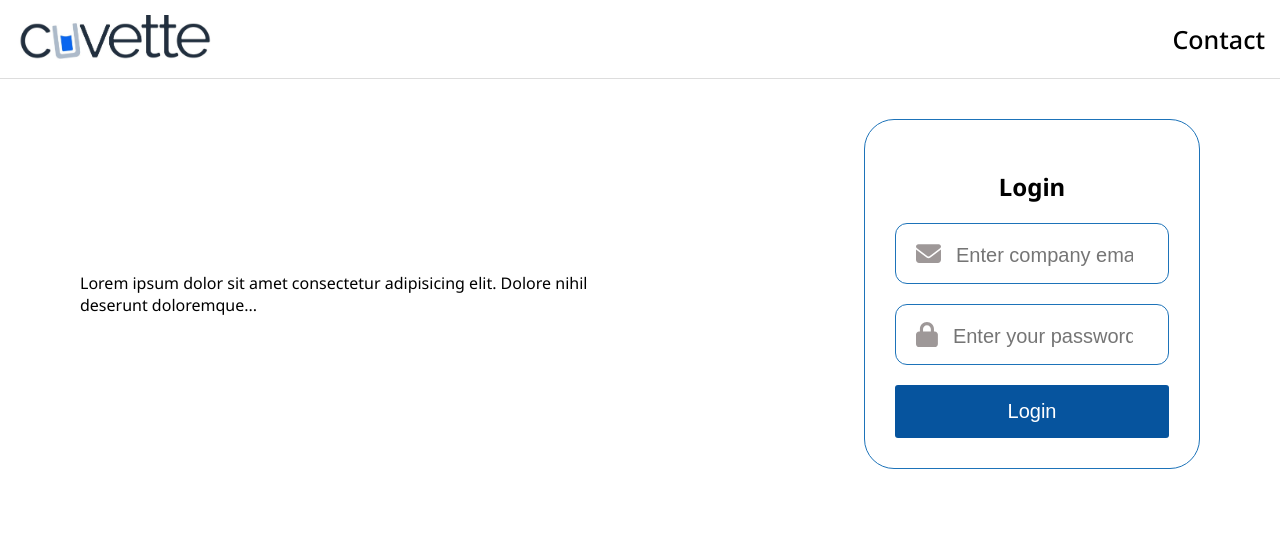
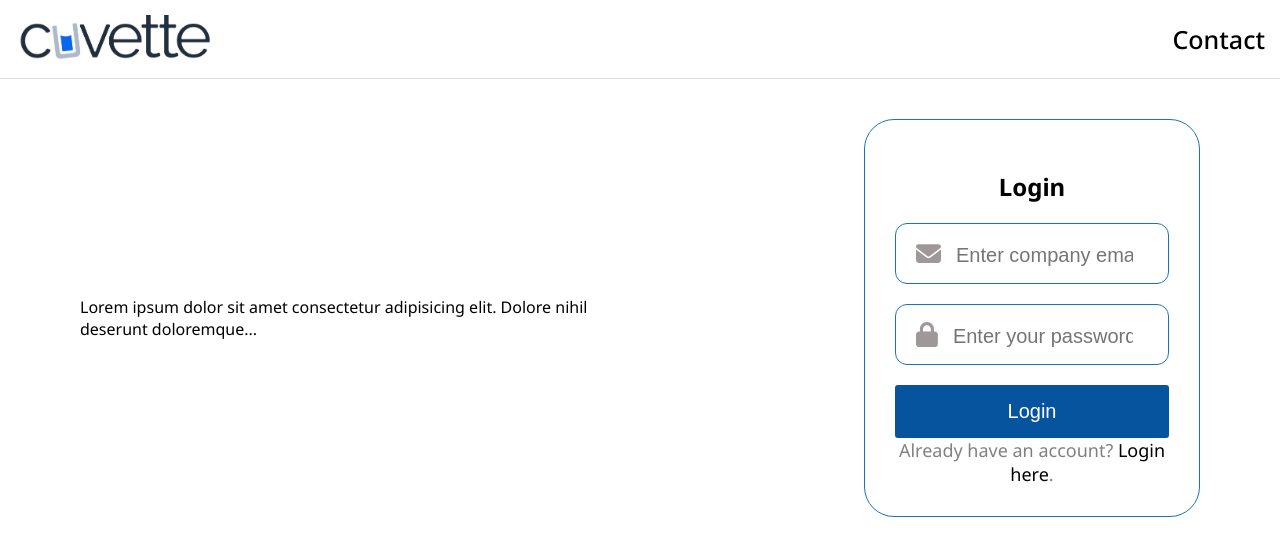
Before and after one commit to karishma1900/job-posting, a React (Create React App) app in the folder frontend/: page /login in a window 1280 px wide. Shown: the top 556 px of the page. Built offline with nearby package versions, Linux system fonts and the light colour scheme.

Commit message:
Update LoginPage.jsx

```diff
--- a/frontend/src/pages/LoginPage/LoginPage.jsx
+++ b/frontend/src/pages/LoginPage/LoginPage.jsx
@@ -6,6 +6,7 @@ import { faEnvelope, faLock } from '@fortawesome/free-solid-svg-icons';
 import "./LoginPage.css";
 import logo from "../../assets/cuvet.jpg";
 import { useNavigate } from 'react-router-dom';
+import { Link } from 'react-router-dom';
 
 const Login = ({ onLogin }) => {
     const navigate = useNavigate(); // Use useNavigate instead of useHistory
@@ -80,6 +81,9 @@ const Login = ({ onLogin }) => {
                     </div>
 
                     <button type="submit">Login</button>
+                    <div className="login-link">
+                    <p>Already have an account? <Link to="/register">Login here</Link>.</p>
+                </div>
                 </form>
             </div>
         </div>
```
